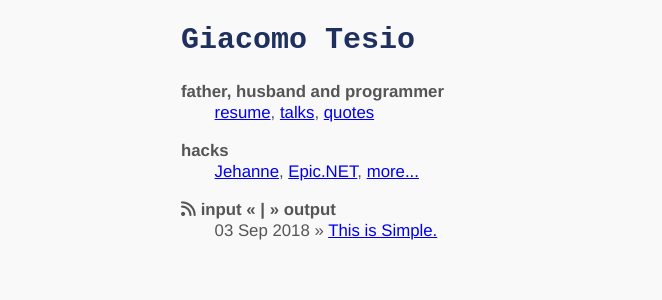
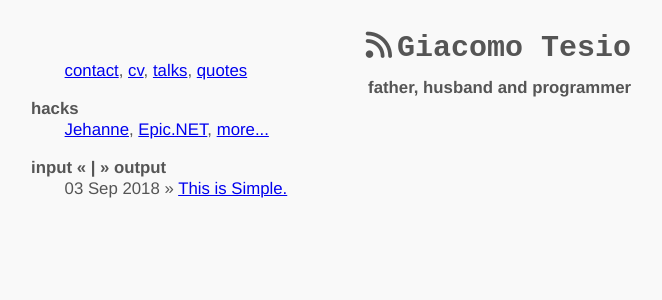
Before and after one commit to Shamar/shamar.github.io, a Jekyll site: the page built from index.html, in a window 1280 px wide. Shown: the top 300 px of the page, without its empty margins (309-971 px from the left). Built offline with Jekyll 4.4.1, drawn with Linux system fonts in a browser that asks for light colours; nearby versions of some CDN libraries.

Commit message:
various css adjustments

```diff
--- a/graphic/screen.css
+++ b/graphic/screen.css
@@ -119,12 +119,8 @@ div.contents pre {margin: 20px;}
 	font-size: 30px;
 	color: #1F305E;
 	margin-bottom: 30px;
-	margin-left: 150px;
-	width: 350px;
 }
 #home-contents dl {
-	margin-left: 150px;
-	width: 350px;
 }
 #home-contents dt {
 	margin-top: 1em;
@@ -151,6 +147,7 @@ a#home span {
 }
 
 a#atom {
+	float: right;
 	color: #555;
 	text-decoration: none;
 }
--- a/index.html
+++ b/index.html
@@ -14,11 +14,12 @@ title: Giacomo Tesio
 	</head>
 	<body>
 		<div id="home-contents">
-			<h1>Giacomo Tesio</h1>
+			<h1><a id="atom" href="/atom.xml" title="Logs"><i class="fa fa-rss" aria-hidden="true"></i>Giacomo Tesio</h1>
 			<dl>
 				<dt>father, husband and programmer</dt>
 				<dd>
-					<a href="/pages/wip.html">resume</a>,
+					<a href="mailto:giacomo@tesio.it">contact</a>,
+					<a href="/pages/wip.html">cv</a>,
 					<a href="/pages/wip.html">talks</a>,
 					<a href="/pages/wip.html">quotes</a>
 				</dd>
@@ -28,7 +29,7 @@ title: Giacomo Tesio
 					<a href="http://epic.tesio.it" target="_blank">Epic.NET</a>,
 					<a href="https://github.com/Shamar" target="_blank">more...</a>
 				</dd>
-				<dt><a id="atom" href="/atom.xml" title="Logs"><i class="fa fa-rss" aria-hidden="true"></i>input &laquo; | &raquo; output</a></dt>
+				<dt>input &laquo; | &raquo; output</a></dt>
 				<dd>
 {% for post in site.posts %}
 {% if post.public %}
```
